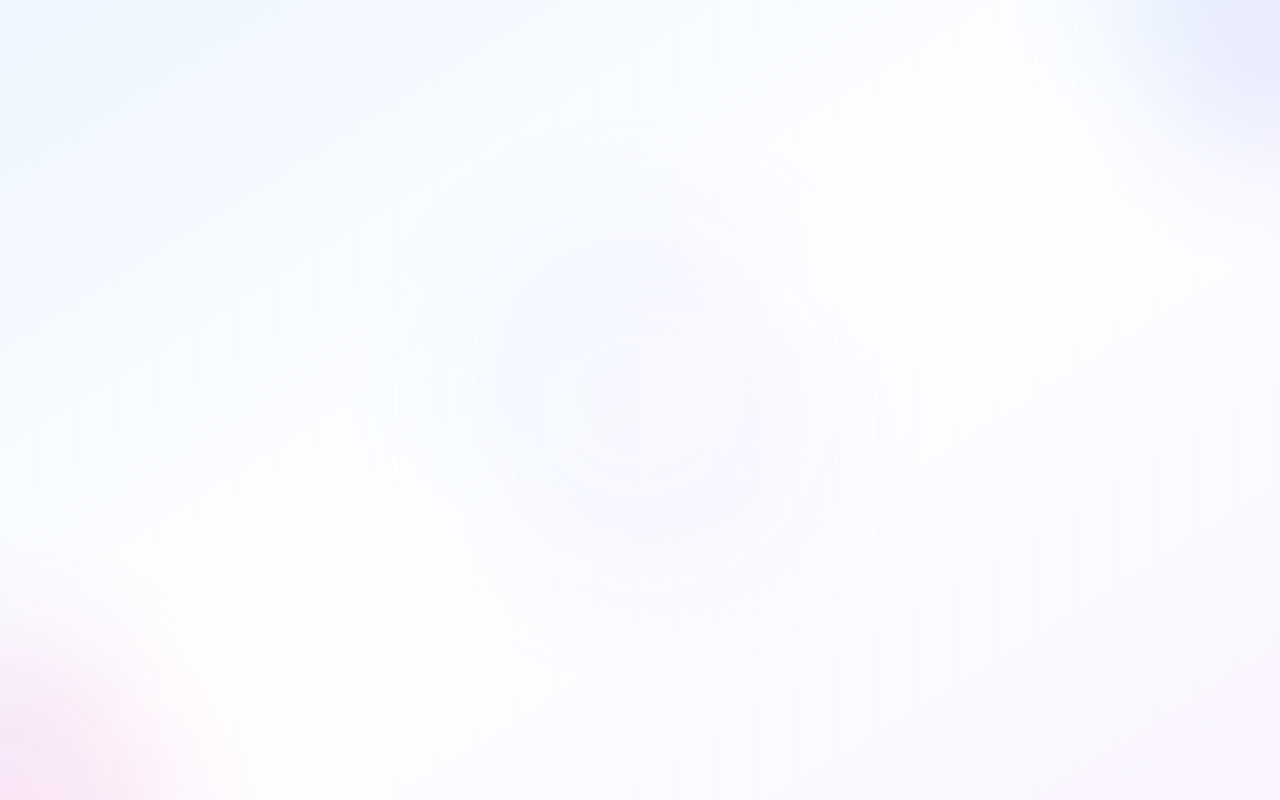
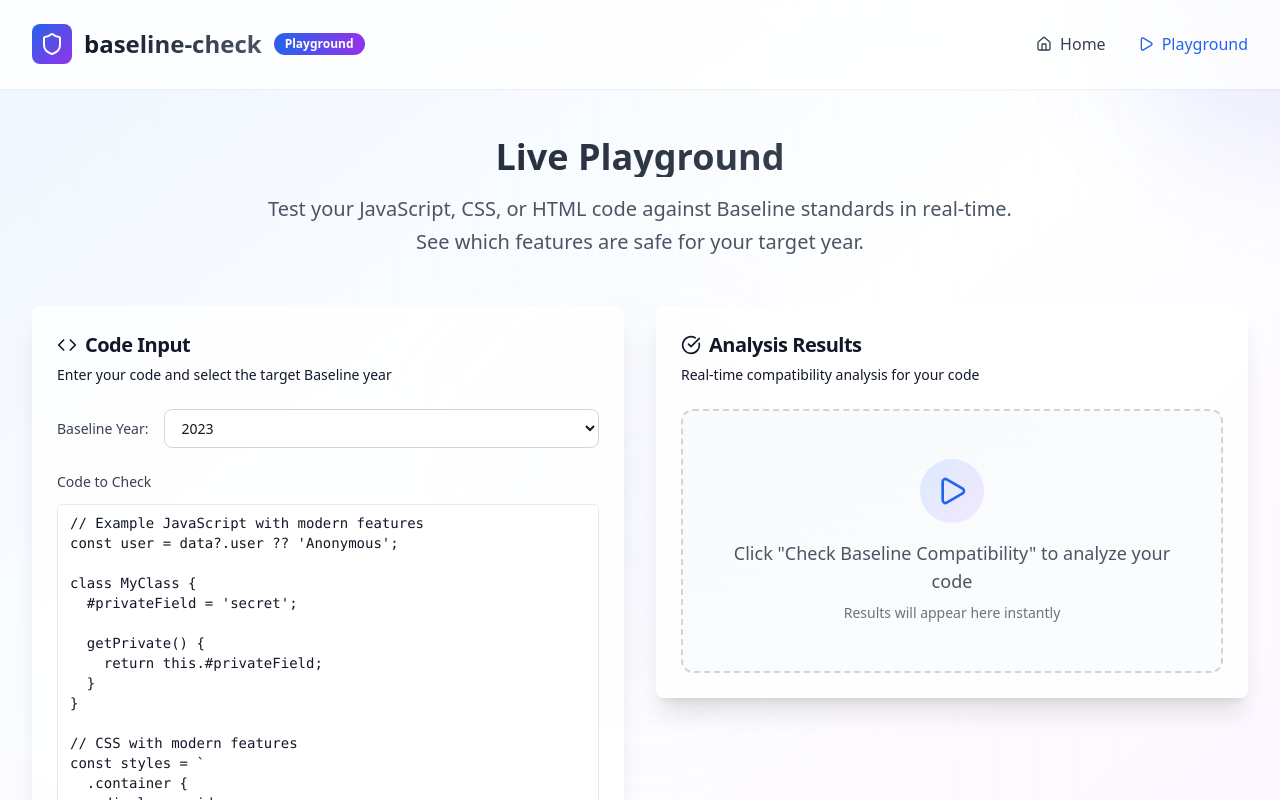
Before and after one commit to lochan027/baseline-check, a Next.js app in the folder site/: page /playground in a window 1280 px wide. Shown: the top 800 px of the page. Built offline with nearby package versions, Linux system fonts and the light colour scheme.

Commit message:
Fix GradientBackground usage in playground page and TypeScript errors

```diff
--- a/site/app/playground/page.tsx
+++ b/site/app/playground/page.tsx
@@ -75,9 +75,7 @@ const styles = \`
   }
 
   return (
-    <div className="min-h-screen relative">
-      <GradientBackground />
-
+    <GradientBackground>
       {/* Header */}
       <header className="bg-white/80 backdrop-blur-md shadow-sm border-b border-white/20 sticky top-0 z-50">
         <div className="max-w-7xl mx-auto px-4 sm:px-6 lg:px-8">
@@ -163,7 +161,7 @@ const styles = \`
                   </label>
                   <Textarea
                     value={code}
-                    onChange={(e) => setCode(e.target.value)}
+                    onChange={(e: React.ChangeEvent<HTMLTextAreaElement>) => setCode(e.target.value)}
                     rows={18}
                     className="font-mono text-sm resize-none"
                     placeholder="Paste your JavaScript, CSS, or HTML code here..."
@@ -318,6 +316,6 @@ const styles = \`
           </FadeIn>
         </div>
       </div>
-    </div>
+    </GradientBackground>
   )
 }
```
